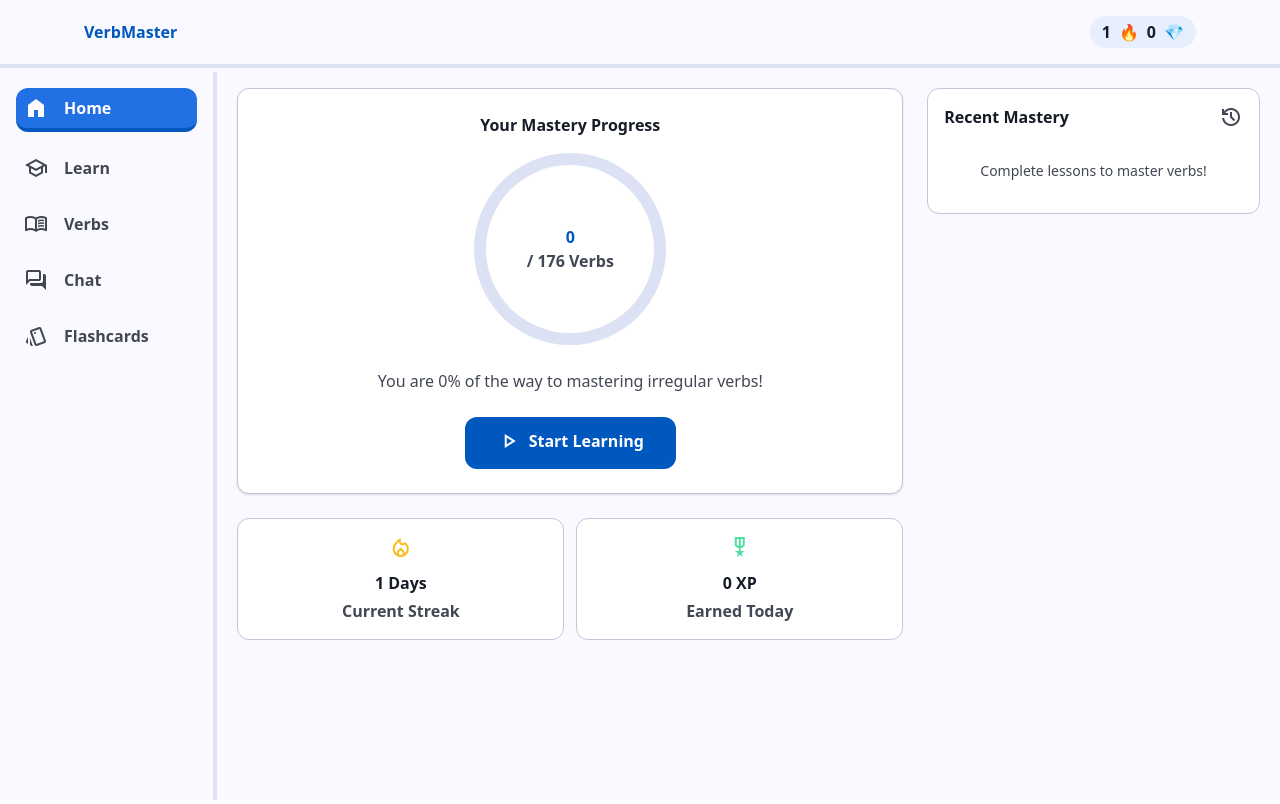
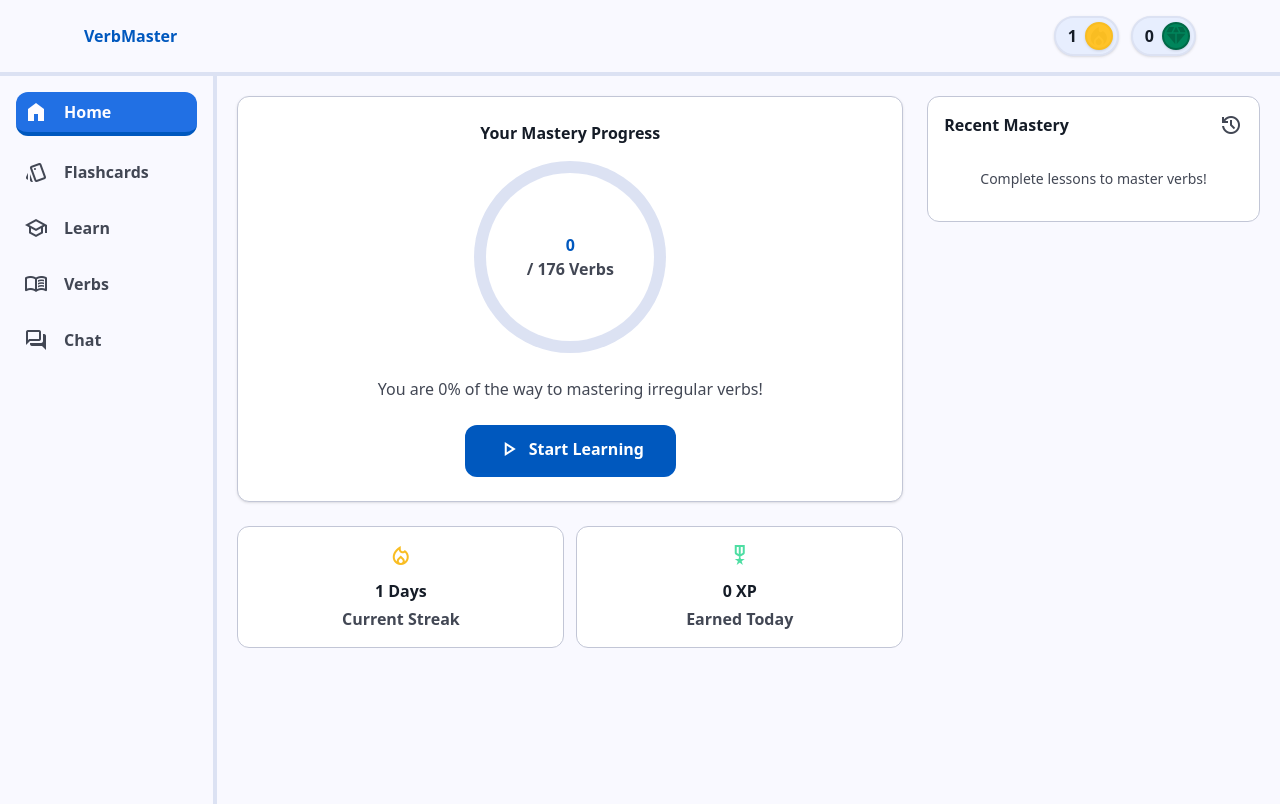
Before and after one commit to 01warrior/FormationAiGoogleAistudio, a React (Vite) app: page / in a window 1280 px wide. Built offline with nearby package versions, Linux system fonts and the light colour scheme.

Commit message:
style: update typography and add exit confirmation
- Switch font from Plus Jakarta Sans to Poppins
- Redesign streak and XP UI components
- Implement exit confirmation modal in lesson sessions

```diff
--- a/index.html
+++ b/index.html
@@ -8,7 +8,7 @@
 
     <link rel="preconnect" href="https://fonts.googleapis.com" />
     <link rel="preconnect" href="https://fonts.gstatic.com" crossorigin />
-    <link href="https://fonts.googleapis.com/css2?family=Plus+Jakarta+Sans:wght@400;500;600;700;800&display=swap" rel="stylesheet" />
+    <link href="https://fonts.googleapis.com/css2?family=Poppins:wght@400;500;600;700;800&display=swap" rel="stylesheet" />
     <link href="https://fonts.googleapis.com/css2?family=Material+Symbols+Outlined:wght,FILL@100..700,0..1&display=swap" rel="stylesheet" />
 
   </head>
--- a/src/App.tsx
+++ b/src/App.tsx
@@ -31,11 +31,20 @@ export default function App() {
           <div className="flex items-center gap-gutter text-primary">
             <h1 className="font-display-verb text-headline-lg-mobile md:text-headline-lg text-primary">VerbMaster</h1>
           </div>
-          <div className="flex items-center gap-stack-sm bg-surface-container rounded-full px-3 py-1 font-label-bold text-label-bold text-on-surface">
-            <span>{state.streak || 1}</span>
-            <span className="text-secondary-fixed-dim">🔥</span>
-            <span>{state.xp}</span>
-            <span className="text-tertiary">💎</span>
+          <div className="flex items-center gap-3 font-label-bold text-label-bold text-on-surface">
+            <div className="flex items-center gap-2 bg-surface-container rounded-full pl-3 pr-1 py-1 border-2 border-surface-variant shadow-sm">
+              <span className="text-on-surface">{state.streak || 1}</span>
+              <div className="flex items-center justify-center w-7 h-7 rounded-full bg-secondary-container border-2 border-secondary-fixed-dim shadow-sm">
+                <span className="material-symbols-outlined text-[16px] text-secondary-fixed-dim" style={{fontVariationSettings: "'FILL' 1"}}>local_fire_department</span>
+              </div>
+            </div>
+
+            <div className="flex items-center gap-2 bg-surface-container rounded-full pl-3 pr-1 py-1 border-2 border-surface-variant shadow-sm">
+              <span className="text-on-surface">{state.xp}</span>
+              <div className="flex items-center justify-center w-7 h-7 rounded-full bg-tertiary-container border-2 border-tertiary shadow-sm">
+                <span className="material-symbols-outlined text-[16px] text-tertiary" style={{fontVariationSettings: "'FILL' 1"}}>diamond</span>
+              </div>
+            </div>
           </div>
         </div>
       </header>
@@ -46,9 +55,13 @@ export default function App() {
           <span className="material-symbols-outlined">menu</span>
         </button>
         <h1 className="font-display-verb text-headline-lg-mobile text-primary">VerbMaster</h1>
-        <div className="flex items-center gap-1 font-label-bold text-label-bold text-on-surface">
-          <span>{state.streak || 1}</span>
-          <span className="text-secondary-fixed-dim">🔥</span>
+        <div className="flex items-center gap-2 font-label-bold text-label-bold text-on-surface">
+          <div className="flex items-center gap-2 bg-surface-container rounded-full pl-3 pr-1 py-1 border-2 border-surface-variant shadow-sm">
+            <span className="text-on-surface">{state.streak || 1}</span>
+            <div className="flex items-center justify-center w-7 h-7 rounded-full bg-secondary-container border-2 border-secondary-fixed-dim shadow-sm">
+              <span className="material-symbols-outlined text-[16px] text-secondary-fixed-dim" style={{fontVariationSettings: "'FILL' 1"}}>local_fire_department</span>
+            </div>
+          </div>
         </div>
       </header>
 
@@ -56,10 +69,10 @@ export default function App() {
         {/* Desktop SideNav */}
         <aside className="hidden md:flex flex-col w-64 border-r-4 border-surface-variant p-stack-md gap-stack-md h-[calc(100vh-72px)] sticky top-[72px]">
           <NavItem tab="home" icon="home" label="Home" activeTab={activeTab} onClick={setActiveTab} />
+          <NavItem tab="flashcards" icon="style" label="Flashcards" activeTab={activeTab} onClick={setActiveTab} />
           <NavItem tab="learn" icon="school" label="Learn" activeTab={activeTab} onClick={setActiveTab} />
           <NavItem tab="verbs" icon="menu_book" label="Verbs" activeTab={activeTab} onClick={setActiveTab} />
           <NavItem tab="chat" icon="forum" label="Chat" activeTab={activeTab} onClick={setActiveTab} />
-          <NavItem tab="flashcards" icon="style" label="Flashcards" activeTab={activeTab} onClick={setActiveTab} />
         </aside>
 
         {/* Main Content Area */}
@@ -69,10 +82,10 @@ export default function App() {
       {/* Mobile Bottom Navigation */}
       <nav className="md:hidden fixed bottom-0 w-full z-40 rounded-t-xl bg-surface border-t-4 border-surface-variant flex justify-around items-center h-[80px] pb-safe px-2 shadow-[0_-4px_16px_rgba(0,0,0,0.05)]">
         <MobileNavItem tab="home" icon="home" label="Home" activeTab={activeTab} onClick={setActiveTab} />
+        <MobileNavItem tab="flashcards" icon="style" label="Flashcards" activeTab={activeTab} onClick={setActiveTab} />
         <MobileNavItem tab="learn" icon="school" label="Learn" activeTab={activeTab} onClick={setActiveTab} />
         <MobileNavItem tab="verbs" icon="menu_book" label="Verbs" activeTab={activeTab} onClick={setActiveTab} />
         <MobileNavItem tab="chat" icon="forum" label="Chat" activeTab={activeTab} onClick={setActiveTab} />
-        <MobileNavItem tab="flashcards" icon="style" label="Flashcards" activeTab={activeTab} onClick={setActiveTab} />
       </nav>
     </div>
   );
--- a/src/LessonSession.tsx
+++ b/src/LessonSession.tsx
@@ -11,6 +11,7 @@ export function LessonSession({ lessonId, onBack }: { lessonId: string, onBack:
   const [isCorrect, setIsCorrect] = useState<boolean | null>(null);
   const [targetForm, setTargetForm] = useState<'pastSimple' | 'pastParticiple'>('pastSimple');
   const [isLessonComplete, setIsLessonComplete] = useState(false);
+  const [showExitConfirm, setShowExitConfirm] = useState(false);
 
   // Randomize the target form on mount and index change
   useEffect(() => {
@@ -84,8 +85,36 @@ export function LessonSession({ lessonId, onBack }: { lessonId: string, onBack:
 
   return (
     <div className="absolute inset-0 bg-background z-50 flex flex-col">
+      {showExitConfirm && (
+        <div className="absolute inset-0 z-[60] bg-black/60 backdrop-blur-sm flex items-center justify-center p-6 animate-pop-in">
+          <div className="bg-surface-container-lowest w-full max-w-sm rounded-[32px] border-4 border-surface-variant p-stack-lg shadow-xl flex flex-col items-center text-center">
+            <div className="w-16 h-16 bg-error-container rounded-full flex items-center justify-center mb-4 text-error">
+               <span className="material-symbols-outlined text-[32px]" style={{fontVariationSettings: "'FILL' 1"}}>warning</span>
+            </div>
+            <h2 className="font-headline-lg-mobile text-on-surface mb-2">Quit Lesson?</h2>
+            <p className="font-body-md text-on-surface-variant mb-8">
+              Are you sure you want to stop here? You will lose your progress for this lesson.
+            </p>
+            <div className="flex gap-4 w-full">
+              <button
+                onClick={() => setShowExitConfirm(false)}
+                className="flex-1 h-12 bg-surface-container-low border-2 border-surface-variant border-b-4 text-on-surface font-label-bold rounded-xl active:translate-y-[2px] active:border-b-2 transition-all"
+              >
+                Keep Learning
+              </button>
+              <button
+                onClick={onBack}
+                className="flex-1 h-12 bg-error border-b-4 border-red-800 text-on-error font-label-bold rounded-xl active:translate-y-[2px] active:border-b-2 transition-all"
+              >
+                Quit
+              </button>
+            </div>
+          </div>
+        </div>
+      )}
+
       <header className="flex items-center px-margin-mobile h-[64px] shrink-0 gap-4 mt-2">
-        <button onClick={onBack} aria-label="Close session" className="w-[48px] h-[48px] flex items-center justify-center rounded-full bg-surface-container-high text-on-surface-variant hover:bg-surface-container-highest transition-colors active:scale-95 touch-manipulation flex-shrink-0">
+        <button onClick={() => setShowExitConfirm(true)} aria-label="Close session" className="w-[48px] h-[48px] flex items-center justify-center rounded-full bg-surface-container-high text-on-surface-variant hover:bg-surface-container-highest transition-colors active:scale-95 touch-manipulation flex-shrink-0">
           <span className="material-symbols-outlined" style={{fontVariationSettings: "'FILL' 0, 'wght' 600"}}>close</span>
         </button>
         <div className="flex-1 h-3 bg-surface-container-highest rounded-full overflow-hidden flex items-center p-0.5">
--- a/src/index.css
+++ b/src/index.css
@@ -63,12 +63,12 @@
   --spacing-margin-mobile: 20px;
   --spacing-safe-bottom: env(safe-area-inset-bottom, 20px);
 
-  --font-family-headline-lg-mobile: "Plus Jakarta Sans", sans-serif;
-  --font-family-body-md: "Plus Jakarta Sans", sans-serif;
-  --font-family-mono-verb: "Plus Jakarta Sans", sans-serif;
-  --font-family-label-bold: "Plus Jakarta Sans", sans-serif;
-  --font-family-headline-lg: "Plus Jakarta Sans", sans-serif;
-  --font-family-display-verb: "Plus Jakarta Sans", sans-serif;
+  --font-family-headline-lg-mobile: "Poppins", sans-serif;
+  --font-family-body-md: "Poppins", sans-serif;
+  --font-family-mono-verb: "Poppins", sans-serif;
+  --font-family-label-bold: "Poppins", sans-serif;
+  --font-family-headline-lg: "Poppins", sans-serif;
+  --font-family-display-verb: "Poppins", sans-serif;
 
   --font-size-headline-lg-mobile: 20px;
   --font-weight-headline-lg-mobile: 700;
```
